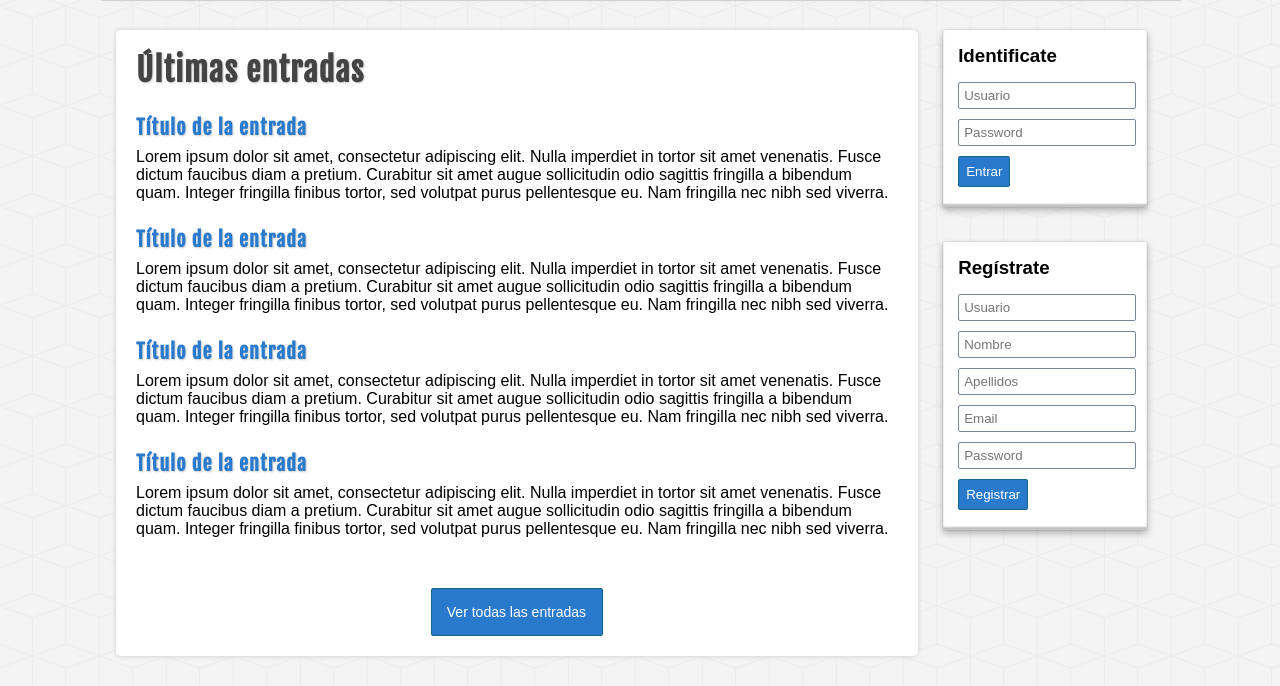
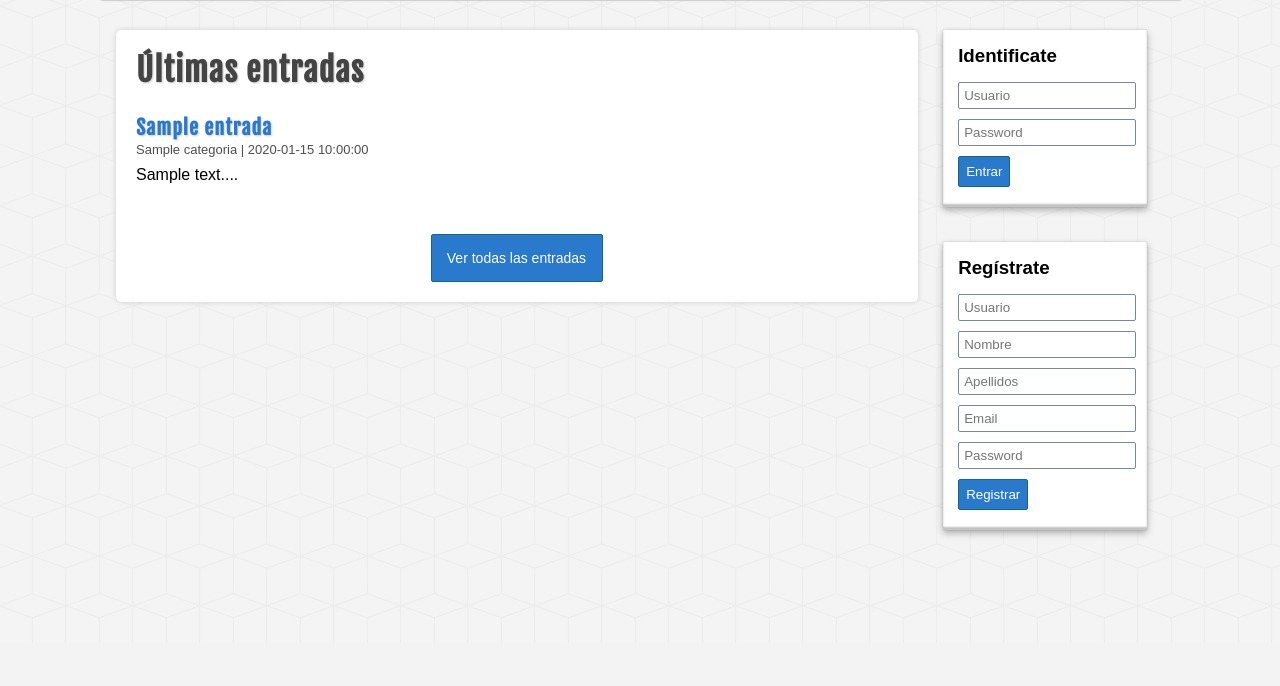
Before and after one commit to mangelgl/proyecto_php_blog, a PHP site: page / in a window 1280 px wide. Shown: the part 157-843 px from the top of the page. After the commit the page ends 695 px from the top, so only its background shows below. Run offline with PHP 8.4, Linux system fonts and the light colour scheme; tables that the repository leaves empty or names only in its code hold one stand-in row (values such as "Sample post").

Commit message:
Listar entradas

```diff
--- a/assets/css/style.css
+++ b/assets/css/style.css
@@ -224,6 +224,12 @@ input[type="submit"],
     margin-top: 8px;
 }
 
+.fecha {
+    color: #4e4e4e;
+    margin-top: 5px;
+    font-size: 13px;
+}
+
 #ver-todas a{
     display: block;
     border-radius: 2px;
--- a/includes/cabecera.php
+++ b/includes/cabecera.php
@@ -33,11 +33,15 @@ require_once 'helpers.php';
 				<li><a href="index.php">Inicio</a></li>
 				<?php
 				$categorias = conseguirCategorias($con);
-				while ($categoria = mysqli_fetch_assoc($categorias)) : ?>
-					<li>
-						<a href="categoria.php?id=<?= $categoria["id"]; ?>"><?= $categoria["nombre_categoria"]; ?></a>
-					</li>
-				<?php endwhile; ?>
+				if (!empty($categorias)) :
+					while ($categoria = mysqli_fetch_assoc($categorias)) : ?>
+						<li>
+							<a href="categoria.php?id=<?= $categoria["id"]; ?>"><?= $categoria["nombre_categoria"]; ?></a>
+						</li>
+				<?php
+					endwhile;
+				endif;
+				?>
 				<li><a href="index.php">Sobre mí</a></li>
 				<li><a href="index.php">Contacto</a></li>
 			</ul>
--- a/includes/helpers.php
+++ b/includes/helpers.php
@@ -38,3 +38,21 @@ function conseguirCategorias($con)
 
 	return $result;
 }
+
+function conseguirUltimasEntradas($con)
+{
+	$sql = "SELECT
+				e.*,
+				c.nombre_categoria
+			FROM entradas e
+			JOIN categorias c ON e.categoria_id = c.id
+			ORDER BY e.id DESC LIMIT 4";
+	$entradas = mysqli_query($con, $sql);
+	$result = array();
+
+	if ($entradas && mysqli_num_rows($entradas) >= 1) {
+		$result = $entradas;
+	}
+
+	return $result;
+}
--- a/includes/lateral.php
+++ b/includes/lateral.php
@@ -11,6 +11,8 @@
 			<a href="cerrar_sesion.php" class="boton boton-logout">Cerrar sesión</a>
 		</div>
 	<?php endif; ?>
+
+	<?php if (!isset($_SESSION["usuario"])) : ?>
 
 		<div id="login" class="bloque">
 			<h3>Identificate</h3>
@@ -59,4 +61,5 @@
 
 			<?php borrarErrores(); ?>
 		</div>
+	<?php endif; ?>
 </aside>
--- a/index.php
+++ b/index.php
@@ -6,22 +6,19 @@
 <div id="principal">
 	<h1>Últimas entradas</h1>
 
-	<article class="entrada">
-		<h2>Título de la entrada</h2>
-		<p>Lorem ipsum dolor sit amet, consectetur adipiscing elit. Nulla imperdiet in tortor sit amet venenatis. Fusce dictum faucibus diam a pretium. Curabitur sit amet augue sollicitudin odio sagittis fringilla a bibendum quam. Integer fringilla finibus tortor, sed volutpat purus pellentesque eu. Nam fringilla nec nibh sed viverra.</p>
-	</article>
-	<article class="entrada">
-		<h2>Título de la entrada</h2>
-		<p>Lorem ipsum dolor sit amet, consectetur adipiscing elit. Nulla imperdiet in tortor sit amet venenatis. Fusce dictum faucibus diam a pretium. Curabitur sit amet augue sollicitudin odio sagittis fringilla a bibendum quam. Integer fringilla finibus tortor, sed volutpat purus pellentesque eu. Nam fringilla nec nibh sed viverra.</p>
-	</article>
-	<article class="entrada">
-		<h2>Título de la entrada</h2>
-		<p>Lorem ipsum dolor sit amet, consectetur adipiscing elit. Nulla imperdiet in tortor sit amet venenatis. Fusce dictum faucibus diam a pretium. Curabitur sit amet augue sollicitudin odio sagittis fringilla a bibendum quam. Integer fringilla finibus tortor, sed volutpat purus pellentesque eu. Nam fringilla nec nibh sed viverra.</p>
-	</article>
-	<article class="entrada">
-		<h2>Título de la entrada</h2>
-		<p>Lorem ipsum dolor sit amet, consectetur adipiscing elit. Nulla imperdiet in tortor sit amet venenatis. Fusce dictum faucibus diam a pretium. Curabitur sit amet augue sollicitudin odio sagittis fringilla a bibendum quam. Integer fringilla finibus tortor, sed volutpat purus pellentesque eu. Nam fringilla nec nibh sed viverra.</p>
-	</article>
+	<?php
+	$entradas = conseguirUltimasEntradas($con);
+	if (!empty($entradas)) :
+		while ($entrada = mysqli_fetch_assoc($entradas)) : ?>
+			<article class="entrada">
+				<h2><?= $entrada["titulo"]; ?></h2>
+				<span class="fecha"><?= $entrada["nombre_categoria"] . " | " . $entrada["fecha_creacion"]; ?></span>
+				<p><?= substr($entrada["descripcion"], 0, 200) . "..."; ?></p>
+			</article>
+	<?php
+		endwhile;
+	endif;
+	?>
 
 	<div id="ver-todas">
 		<a href="">Ver todas las entradas</a>
--- a/registro.php
+++ b/registro.php
@@ -64,7 +64,7 @@ if (isset($_POST)) {
 		$password_segura = password_hash($password, PASSWORD_BCRYPT, ['cost' => 4]);
 
 		// Insertar usuario en base de datos
-		$sql = "INSERT INTO seg_users_prueba VALUES (null, '$nombre', '$apellidos', '$email', '$usuario', '$password_segura', CURRENT_TIMESTAMP())";
+		$sql = "INSERT INTO seg_users VALUES (null, '$nombre', '$apellidos', '$email', '$usuario', '$password_segura', CURRENT_TIMESTAMP())";
 		$result = mysqli_query($con, $sql);
 		$error = mysqli_errno($con) . mysqli_error($con);
 
```
Lines whose indentation alone changed are shown as unchanged.
